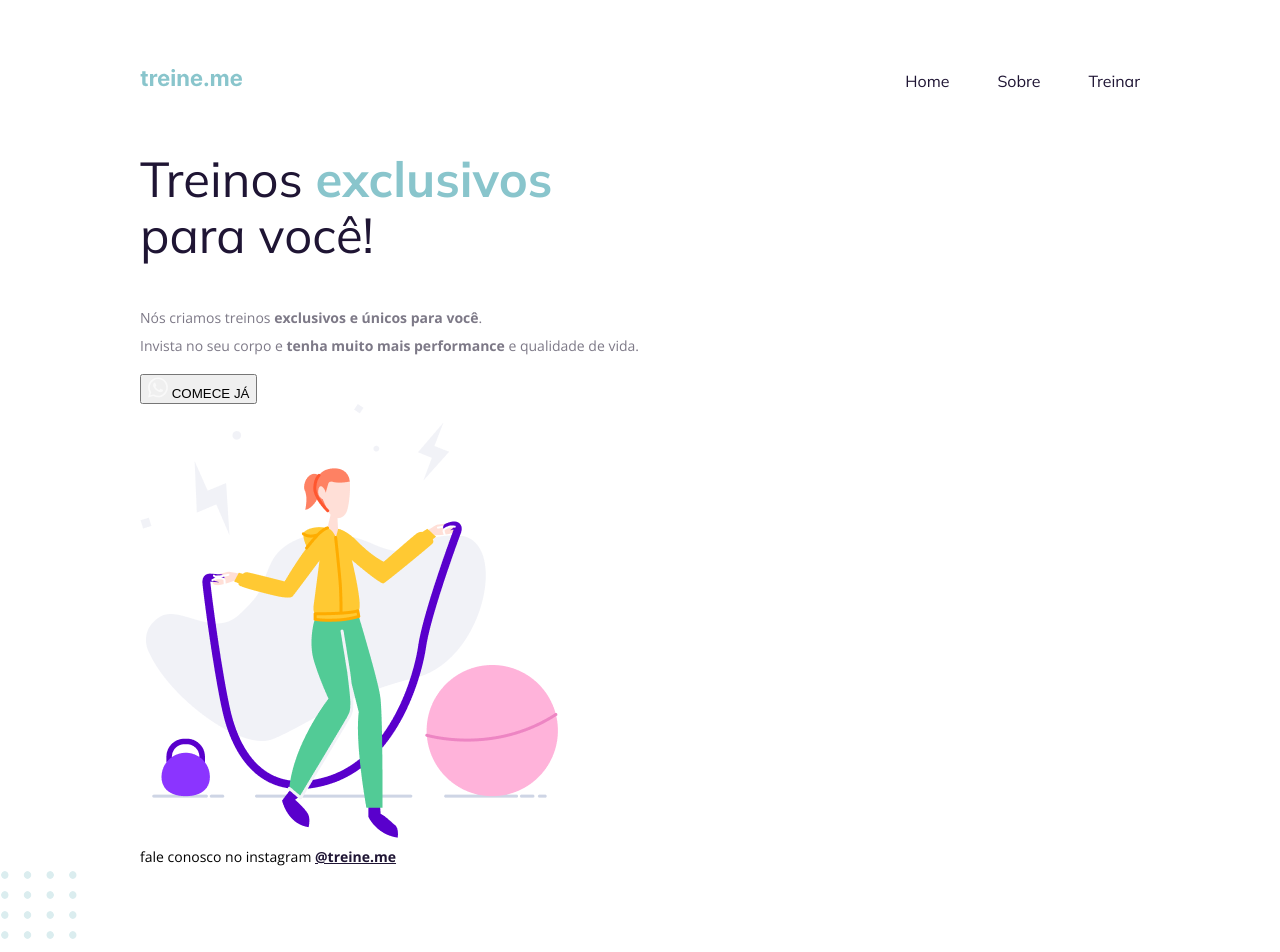
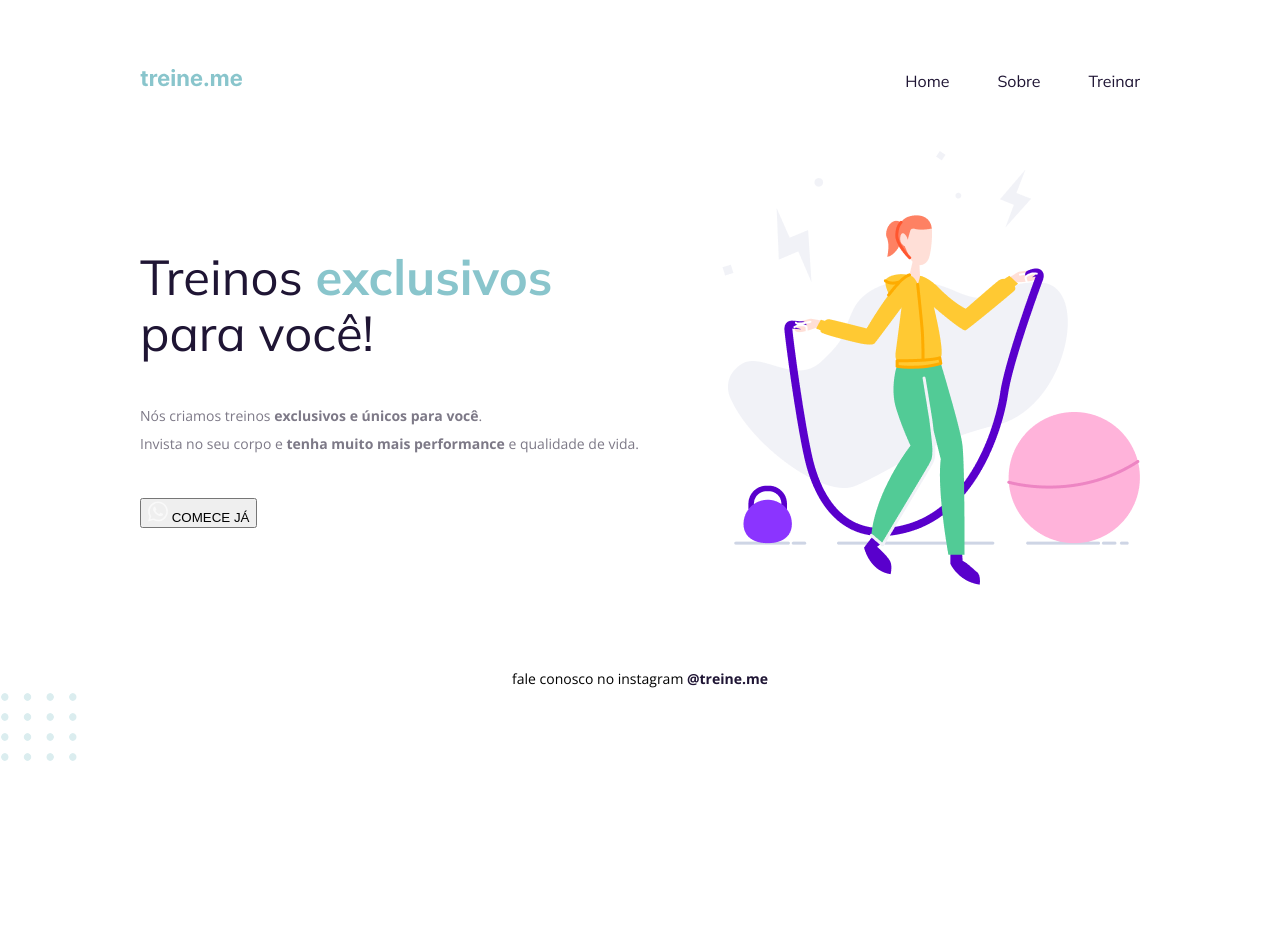
Before and after one commit to willnogueyra/projeto02-explorer, a plain HTML site: page index.html in a window 1280 px wide. After the commit the page ends 800 px from the top, so only its background shows below. Drawn offline with nearby package versions, Linux system fonts and the light colour scheme.

Commit message:
espaçamentos main e footer

```diff
--- a/style.css
+++ b/style.css
@@ -24,7 +24,7 @@ ul {
 
 }
 
-ul li a {
+a {
   color: #1F1534;
   text-decoration: none;
 }
@@ -34,7 +34,12 @@ ul li a:hover {
 }
 
 h1, ul {
-  font-family: 'Mulish', sans-serif;
+font-family: 'Mulish', sans-serif}
+
+main {
+  display: flex;
+  align-items: center;
+  justify-content: space-between;
 }
 
 h1 {
@@ -52,7 +57,8 @@ h1 span {
 section p {
   font-size: 14px;
   line-height: 28px;
-  color: #7d7987
+  color: #7d7987;
+  margin: 40px 0;
 }
 
 button {
@@ -63,6 +69,8 @@ button {
 footer {
   font-size: 14px;
   line-height: 28px;
+  text-align: center;
+  margin-top: 80px;
 }
 
 footer a {
```
